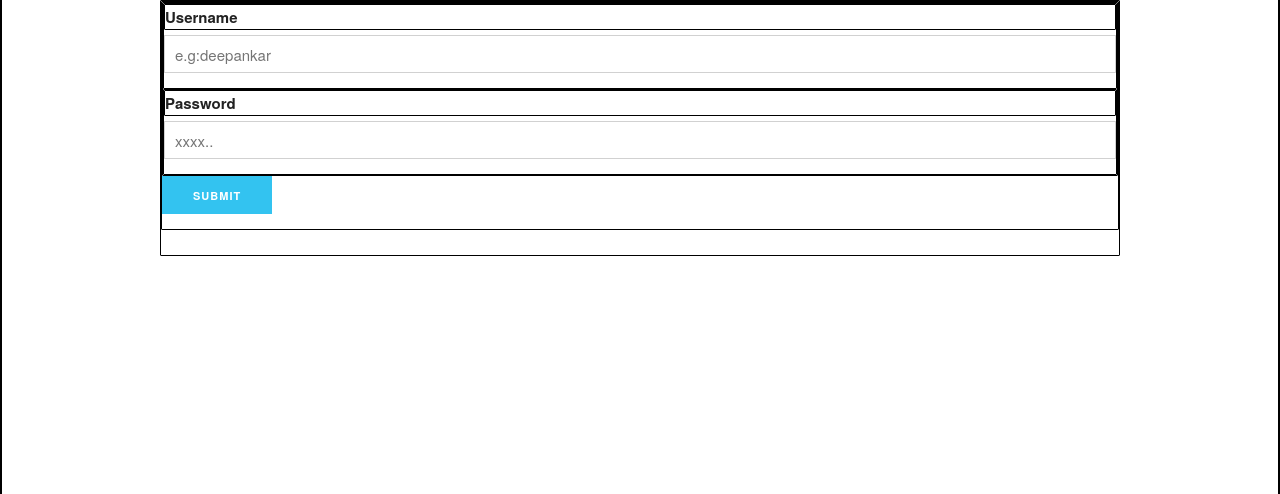
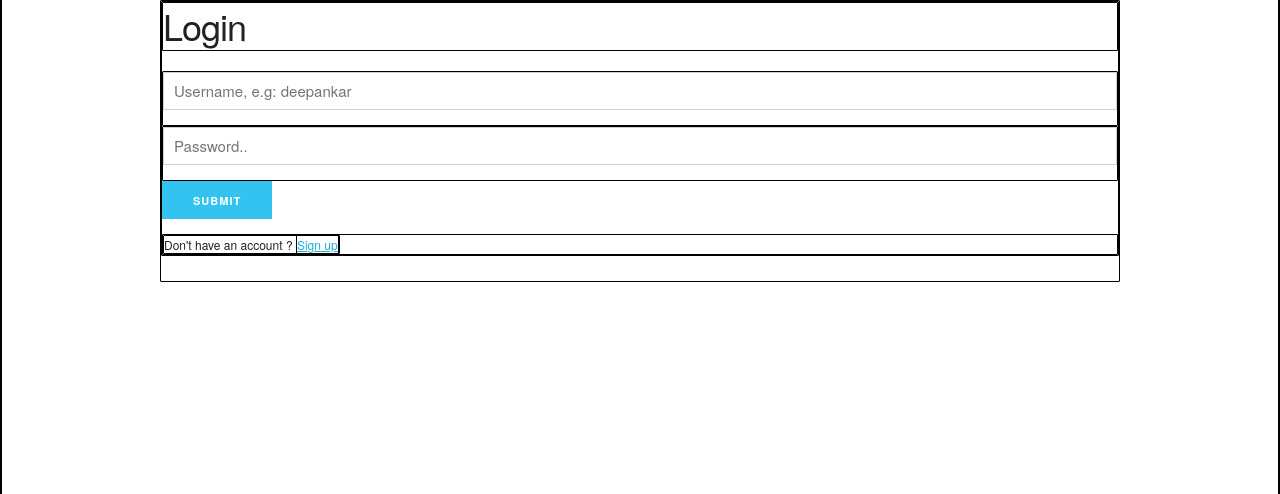
Before and after one commit to dbajpeyi/referralApp, a Django app: page /referral/login in a window 1280 px wide. Shown: the part 208-702 px from the top of the page. Run offline with Django 3.2, Linux system fonts and the light colour scheme; some libraries are stand-ins or nearby versions.

Commit message:
add a signup link here

```diff
--- a/project/templates/referral/login.html
+++ b/project/templates/referral/login.html
@@ -5,18 +5,17 @@ i<!DOCTYPE html>
       <div class="container">
 
         <form>
+            <h3>Login</h3>
+            <div class="row twelve columns">
+              <input class="u-full-width" type="text" placeholder="Username, e.g: deepankar" id="uName">
+            </div>
+            <div class="row twelve columns">
+              <input class="u-full-width" type="text" placeholder="Password.." id="passwd">
+            </div>
+          <input class="button-primary" type="submit" value="Submit">
           <div class="row">
-            <div class="twelve columns">
-              <label for="uName">Username</label>
-              <input class="u-full-width" type="text" placeholder="e.g:deepankar" id="uName">
-            </div>
-        <div class="twelve columns">
-              <label for="passwd">Password</label>
-              <input class="u-full-width" type="text" placeholder="xxxx.." id="passwd">
-            </div>
-
+            <small>Don't have an account ? <a href="/referral/signup">Sign up</a></small>
           </div>
-          <input class="button-primary" type="submit" value="Submit">
         </form>
       </div>
 
```
